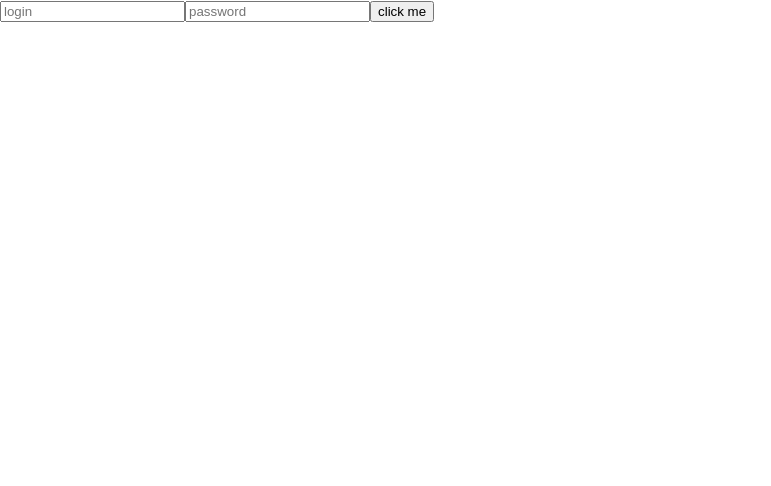
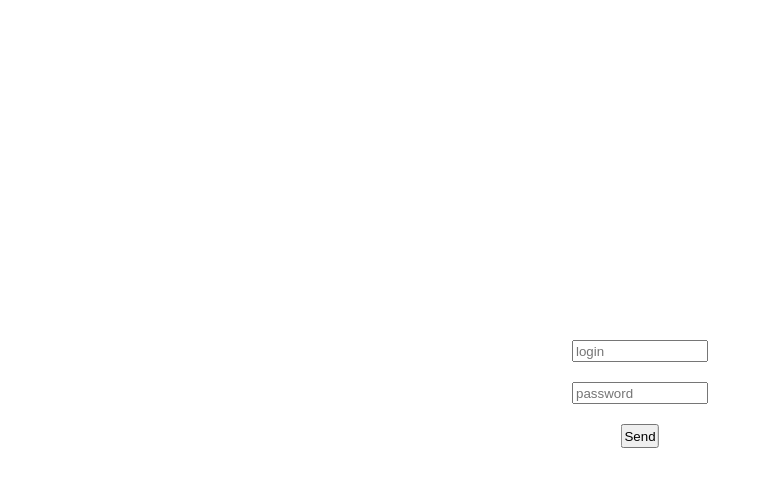
Before and after one commit to jeka0/Front-end, a React (Create React App) app: page / in a window 1280 px wide. Shown: the top 486 px of the page, without its empty margins (0-771 px from the left). Built offline with nearby package versions, Linux system fonts and the light colour scheme.

Commit message:
Added json sending

```diff
--- a/src/App.css
+++ b/src/App.css
@@ -1,3 +1,30 @@
 .app {
   text-align: center;
+  position: relative
+
 }
+.form{
+  width: 20%;
+  height: 20%;
+  position: absolute;
+  top: 50%;
+  left: 50%;
+  transform: translate(-50%, -50%)
+}
+input, button{
+  margin-top: 20px;
+  margin-left: 50%;
+  transform: translate(-50%, 0)
+}
+input{
+  width: 50%;
+  height: 10%;
+  display: flex;
+}
+button{
+  width: 15%;
+  height: 15%;
+  display: flex;
+  align-items: center;
+  justify-content: center;
+}
--- a/src/App.js
+++ b/src/App.js
@@ -1,12 +1,25 @@
 
 import './App.css';
-let HandelClick = ()=>alert("addsa");
+import {useState} from 'react';
 function App() {
+  const [login, setLogin] = useState('');
+  const [password, setPassword] = useState('');
+  let HandelClick = ()=>{
+    let json = {
+      "login": login,
+      "password": password
+    }
+    console.log( JSON.stringify(json) );
+  }
+  let updateLogin = (event)=>setLogin(event.target.value);
+  let updatePassword = (event)=>setPassword(event.target.value);
   return (
     <div className="App">
-    <input type = {"text"} placeholder ={"login"}/>
-     <input type = {"text"} placeholder ={"password"}/>
-      <button onClick ={HandelClick}>click me</button>
+      <div className="form">
+        <input type = {"text"} placeholder ={"login"} onInput = {updateLogin}/>
+        <input type = {"text"} placeholder ={"password"} onInput = {updatePassword}/>
+        <button onClick ={HandelClick}>Send</button>
+      </div>
     </div>
   );
 }
```
